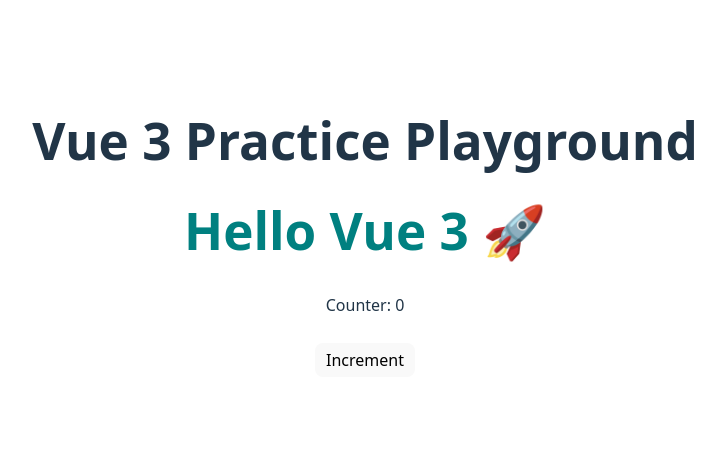
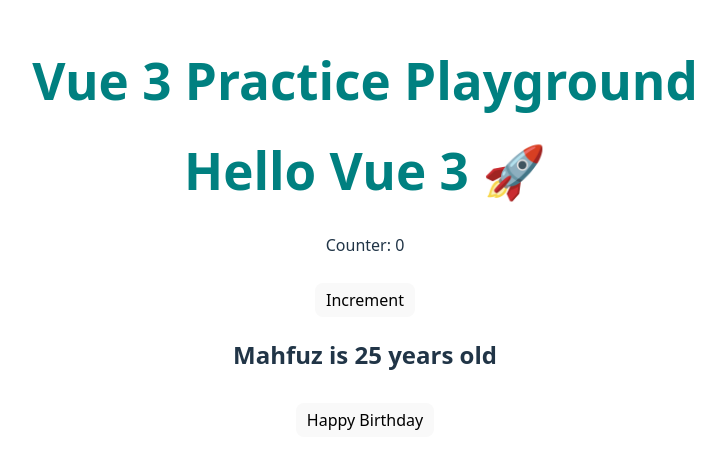
Before and after one commit to AlMahfuzKhanD/vue-3-practice, a Vue app: page / in a window 1280 px wide. Shown: the part 173-642 px from the top of the page, without its empty margins (275-1000 px from the left). Built offline with nearby package versions, Linux system fonts and the light colour scheme.

Commit message:
user done

```diff
--- a/src/App.vue
+++ b/src/App.vue
@@ -4,6 +4,7 @@
 
     <!-- Swap this line depending on what you want to test -->
     <Day1Counter />
+    <Day1User />
     <!-- <Day2Computed /> -->
   </div>
 </template>
@@ -11,5 +12,6 @@
 <script setup>
 // import Day2BMI from './components/Day2BMI.vue'
 import Day1Counter from './components/Day1Counter.vue'
+import Day1User from './components/Day1User.vue'
 // import Day2Computed from './components/Day2Computed.vue'
 </script>
--- a/src/components/Day1Counter.vue
+++ b/src/components/Day1Counter.vue
@@ -15,7 +15,7 @@
 }
 </script>
 
-<style scoped>
+<style>
 h1 {
   color: teal;
 }
--- a/src/components/Day1User.vue
+++ b/src/components/Day1User.vue
@@ -0,0 +1,14 @@
+<template>
+    <h2>{{ user.name }} is {{ user.age }} years old</h2>
+    <button @click="growOlder">Happy Birthday</button>
+</template>
+<script setup>
+import { reactive } from 'vue';
+const user = reactive({
+    name: 'Mahfuz',
+    age: 25
+})
+function growOlder(){
+    user.age++
+}
+</script>
```
